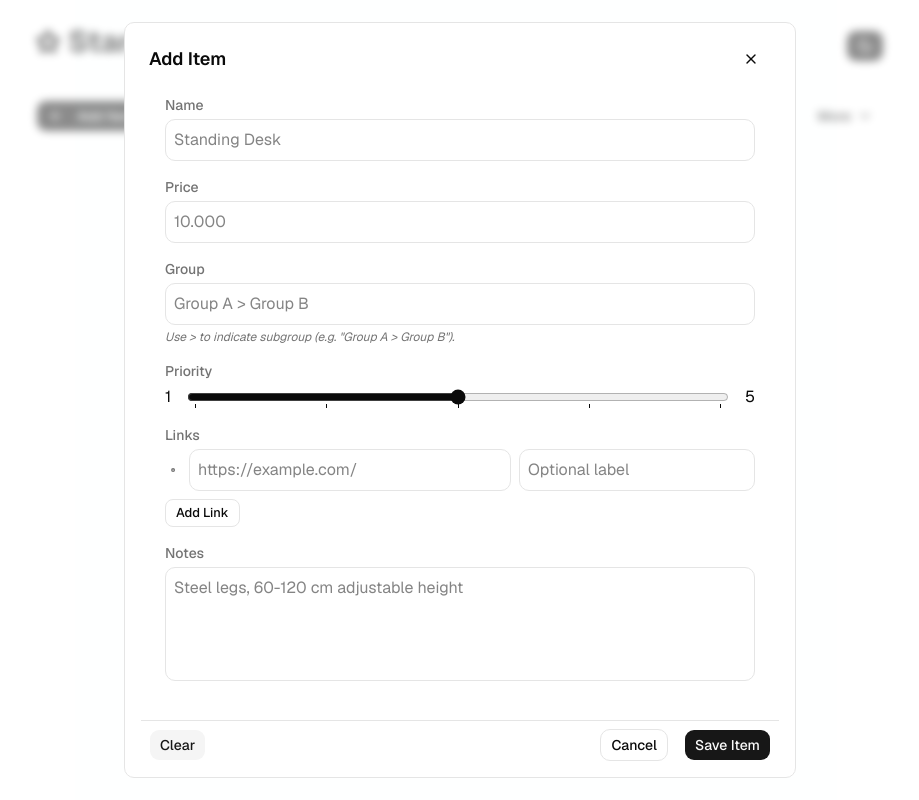
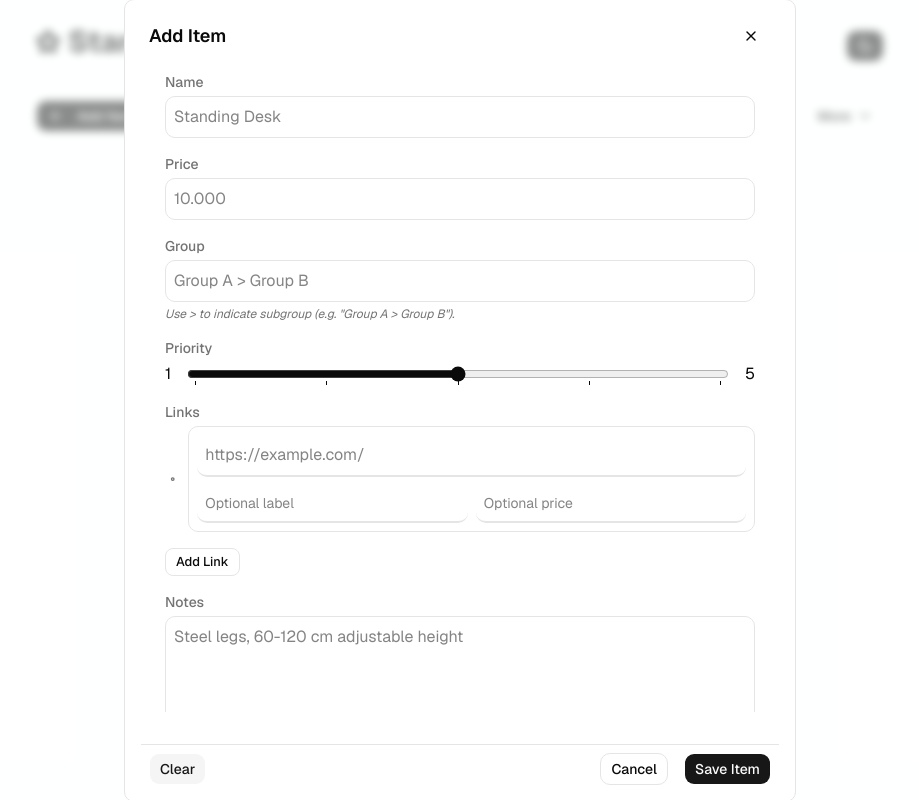
Before and after one commit to ana117/starrylist, a Next.js app: page / in a window 1280 px wide. Both pictures are taken after a click on the button "Add Item". Shown: the whole page, without its empty margins (180-1099 px from the left). Built offline with nearby package versions, Linux system fonts and the light colour scheme.

Commit message:
feat: add price on links

```diff
--- a/components/add-item-modal.tsx
+++ b/components/add-item-modal.tsx
@@ -18,9 +18,9 @@ export function AddItemModal({ open, onOpenChange, addItem, addGroup }: AddItemM
   const [group, setGroup] = useState('');
   const [priority, setPriority] = useState(3);
   const [notes, setNotes] = useState('');
-  const [linkInputs, setLinkInputs] = useState<Link[]>([{ url: '', label: '' }]);
+  const [linkInputs, setLinkInputs] = useState<Link[]>([{ url: '', label: '', price: undefined }]);
 
-  function handleLinkChange(index: number, field: keyof Link, value: string): void {
+  function handleLinkChange(index: number, field: keyof Link, value: string | number | undefined): void {
     setLinkInputs((prev) =>
       prev.map((link, i) => (i === index ? { ...link, [field]: value } : link))
     );
@@ -111,17 +111,24 @@ export function AddItemModal({ open, onOpenChange, addItem, addGroup }: AddItemM
 
               <div>
                 <label htmlFor="item-links" className="block text-sm font-medium mb-1 text-muted-foreground">Links</label>
-                <div id="item-links" className="space-y-2">
+                <div id="item-links" className="space-y-4">
                   {linkInputs.map((link, index) => (
                     <div key={index} className="flex items-center gap-2">
                       <Dot className="w-4 h-4 text-muted-foreground" strokeWidth={4} />
-                      <input type="url" placeholder="https://example.com/" className="border border-border rounded-lg p-2 focus:outline-none focus:ring-2 focus:ring-ring grow" value={link.url} onChange={(e) => handleLinkChange(index, 'url', e.target.value)} />
-                      <input type="text" placeholder="Optional label" className="border border-border rounded-lg p-2 focus:outline-none focus:ring-2 focus:ring-ring" value={link.label} onChange={(e) => handleLinkChange(index, 'label', e.target.value)} />
-                      {linkInputs.length > 1 && (
-                        <Button variant="destructive" size="icon" className="w-10 h-10 p-2" onClick={() => setLinkInputs(linkInputs.filter((_, i) => i !== index))}>
-                          <Trash className="w-4 h-4" />
-                        </Button>
-                      )}
+                      <div className="flex flex-col w-full gap-2 border border-border rounded-lg p-2">
+                        <div className="flex items-center gap-2">
+                          <input type="url" placeholder="https://example.com/" className="border-b-2 border-border rounded-lg p-2 focus:outline-none focus:ring-2 focus:ring-ring grow" value={link.url} onChange={(e) => handleLinkChange(index, 'url', e.target.value)} />
+                          {linkInputs.length > 1 && (
+                            <Button variant="destructive" size="icon" className="w-10 h-10 p-2" onClick={() => setLinkInputs(linkInputs.filter((_, i) => i !== index))}>
+                              <Trash className="w-4 h-4" />
+                            </Button>
+                          )}
+                        </div>
+                        <div className="flex items-center gap-2 text-sm">
+                          <input type="text" placeholder="Optional label" className="border-b-2 border-border rounded-lg p-2 focus:outline-none focus:ring-2 focus:ring-ring grow" value={link.label} onChange={(e) => handleLinkChange(index, 'label', e.target.value)} />
+                          <input type="number" placeholder="Optional price" className="border-b-2 border-border rounded-lg p-2 focus:outline-none focus:ring-2 focus:ring-ring grow" value={link.price || ''} onChange={(e) => handleLinkChange(index, 'price', Number(e.target.value))} />
+                        </div>
+                      </div>
                     </div>
                   ))}
                   <Button variant="outline" size="sm" onClick={() => setLinkInputs([...linkInputs, { url: '', label: '' }])}>
--- a/components/edit-item-modal.tsx
+++ b/components/edit-item-modal.tsx
@@ -20,7 +20,7 @@ export function EditItemModal({ open, item, index, onOpenChange, addItem, delete
   const [price, setPrice] = useState<number | ''>(item.price);
   const [priority, setPriority] = useState(item.priority);
   const [notes, setNotes] = useState(item.notes);
-  const [linkInputs, setLinkInputs] = useState<Link[]>(item.links.length > 0 ? item.links : [{ url: '', label: '' }]);
+  const [linkInputs, setLinkInputs] = useState<Link[]>(item.links.length > 0 ? item.links : [{ url: '', label: '', price: undefined }]);
 
   useEffect(() => {
     if (!open) return;
@@ -32,7 +32,7 @@ export function EditItemModal({ open, item, index, onOpenChange, addItem, delete
     setLinkInputs(item.links.length > 0 ? item.links : [{ url: '', label: '' }]);
   }, [open, item]);
 
-  function handleLinkChange(index: number, field: keyof Link, value: string): void {
+  function handleLinkChange(index: number, field: keyof Link, value: string | number | undefined): void {
     setLinkInputs((prev) =>
       prev.map((link, i) => (i === index ? { ...link, [field]: value } : link))
     );
@@ -113,17 +113,24 @@ export function EditItemModal({ open, item, index, onOpenChange, addItem, delete
 
               <div>
                 <label htmlFor="item-links" className="block text-sm font-medium mb-1 text-muted-foreground">Links</label>
-                <div id="item-links" className="space-y-2">
+                <div id="item-links" className="space-y-4">
                   {linkInputs.map((link, index) => (
                     <div key={index} className="flex items-center gap-2">
                       <Dot className="w-4 h-4 text-muted-foreground" strokeWidth={4} />
-                      <input type="url" placeholder="https://example.com/" className="border border-border rounded-lg p-2 focus:outline-none focus:ring-2 focus:ring-ring grow" value={link.url} onChange={(e) => handleLinkChange(index, 'url', e.target.value)} />
-                      <input type="text" placeholder="Optional label" className="border border-border rounded-lg p-2 focus:outline-none focus:ring-2 focus:ring-ring" value={link.label} onChange={(e) => handleLinkChange(index, 'label', e.target.value)} />
-                      {linkInputs.length > 1 && (
-                        <Button variant="destructive" size="icon" className="w-10 h-10 p-2" onClick={() => setLinkInputs(linkInputs.filter((_, i) => i !== index))}>
-                          <Trash className="w-4 h-4" />
-                        </Button>
-                      )}
+                      <div className="flex flex-col w-full gap-2 border border-border rounded-lg p-2">
+                        <div className="flex items-center gap-2">
+                          <input type="url" placeholder="https://example.com/" className="border-b-2 border-border rounded-lg p-2 focus:outline-none focus:ring-2 focus:ring-ring grow" value={link.url} onChange={(e) => handleLinkChange(index, 'url', e.target.value)} />
+                          {linkInputs.length > 1 && (
+                            <Button variant="destructive" size="icon" className="w-10 h-10 p-2" onClick={() => setLinkInputs(linkInputs.filter((_, i) => i !== index))}>
+                              <Trash className="w-4 h-4" />
+                            </Button>
+                          )}
+                        </div>
+                        <div className="flex items-center gap-2 text-sm">
+                          <input type="text" placeholder="Optional label" className="border-b-2 border-border rounded-lg p-2 focus:outline-none focus:ring-2 focus:ring-ring grow" value={link.label} onChange={(e) => handleLinkChange(index, 'label', e.target.value)} />
+                          <input type="number" placeholder="Optional price" className="border-b-2 border-border rounded-lg p-2 focus:outline-none focus:ring-2 focus:ring-ring grow" value={link.price || ''} onChange={(e) => handleLinkChange(index, 'price', Number(e.target.value))} />
+                        </div>
+                      </div>
                     </div>
                   ))}
                   <Button variant="outline" size="sm" onClick={() => setLinkInputs([...linkInputs, { url: '', label: '' }])}>
--- a/components/star-item.tsx
+++ b/components/star-item.tsx
@@ -2,6 +2,7 @@
 
 import { StarItem } from "@/lib/types";
 import { ExternalLink, Star } from "lucide-react";
+import { useEffect, useState } from "react";
 
 interface StarItemRowProps {
   item: StarItem;
@@ -9,7 +10,34 @@ interface StarItemRowProps {
 }
 
 export function StarItemRow({ item, handleClick }: StarItemRowProps) {
+  const [minPrice, setMinPrice] = useState<number | null>(null);
+  const [maxPrice, setMaxPrice] = useState<number | null>(null);
   const linkLimit = 3;
+
+  useEffect(() => {
+    if (item.links.length === 0) {
+      setMinPrice(null);
+      setMaxPrice(null);
+      return;
+    }
+
+    let min: number | null = null;
+    let max: number | null = null;
+
+    item.links.forEach(link => {
+      if (link.price) {
+        if (min === null || link.price < min) {
+          min = link.price;
+        }
+        if (max === null || link.price > max) {
+          max = link.price;
+        }
+      }
+    });
+
+    setMinPrice(min);
+    setMaxPrice(max);
+  }, [item.links]);
 
   return (
     <button key={item.id} className="w-full flex flex-col items-center gap-2 px-3 py-2 rounded-lg hover:bg-accent border border-border bg-card cursor-pointer transition-all group" onClick={() => handleClick(item)}>
@@ -40,7 +68,7 @@ export function StarItemRow({ item, handleClick }: StarItemRowProps) {
 
         <div className="flex flex-col items-right gap-2">
           {item.price > 0 && (
-              <span className="text-xs text-muted-foreground ml-auto">
+            <span className="text-xs ml-auto">
               {new Intl.NumberFormat('en-ID', {
                 style: 'currency',
                 currency: 'IDR',
@@ -51,7 +79,8 @@ export function StarItemRow({ item, handleClick }: StarItemRowProps) {
       </div>
 
       {item.links.length > 0 && (
-        <div className="flex gap-4 w-full">
+        <div className="flex justify-between gap-2 w-full">
+          <div className="flex gap-4">
             {item.links.slice(0, linkLimit).map((link, index) => (
               <a
                 key={index}
@@ -72,6 +101,23 @@ export function StarItemRow({ item, handleClick }: StarItemRowProps) {
               </span>
             )}
           </div>
+          {minPrice !== null && maxPrice !== null && (
+            <span className="text-xs text-muted-foreground ml-auto">
+              {minPrice === maxPrice
+                ? new Intl.NumberFormat('en-ID', {
+                    style: 'currency',
+                    currency: 'IDR',
+                  }).format(minPrice)
+                : new Intl.NumberFormat('en-ID', {
+                    style: 'currency',
+                    currency: 'IDR',
+                  }).format(minPrice) + ' - ' + new Intl.NumberFormat('en-ID', {
+                    style: 'currency',
+                    currency: 'IDR',
+                  }).format(maxPrice)}
+            </span>
+          )}
+        </div>
       )}
     </button>
   );
--- a/lib/types.ts
+++ b/lib/types.ts
@@ -1,6 +1,7 @@
 export interface Link {
   url: string;
   label?: string;
+  price?: number;
 }
 
 export interface StarItem {
```
Lines whose indentation alone changed are shown as unchanged.
